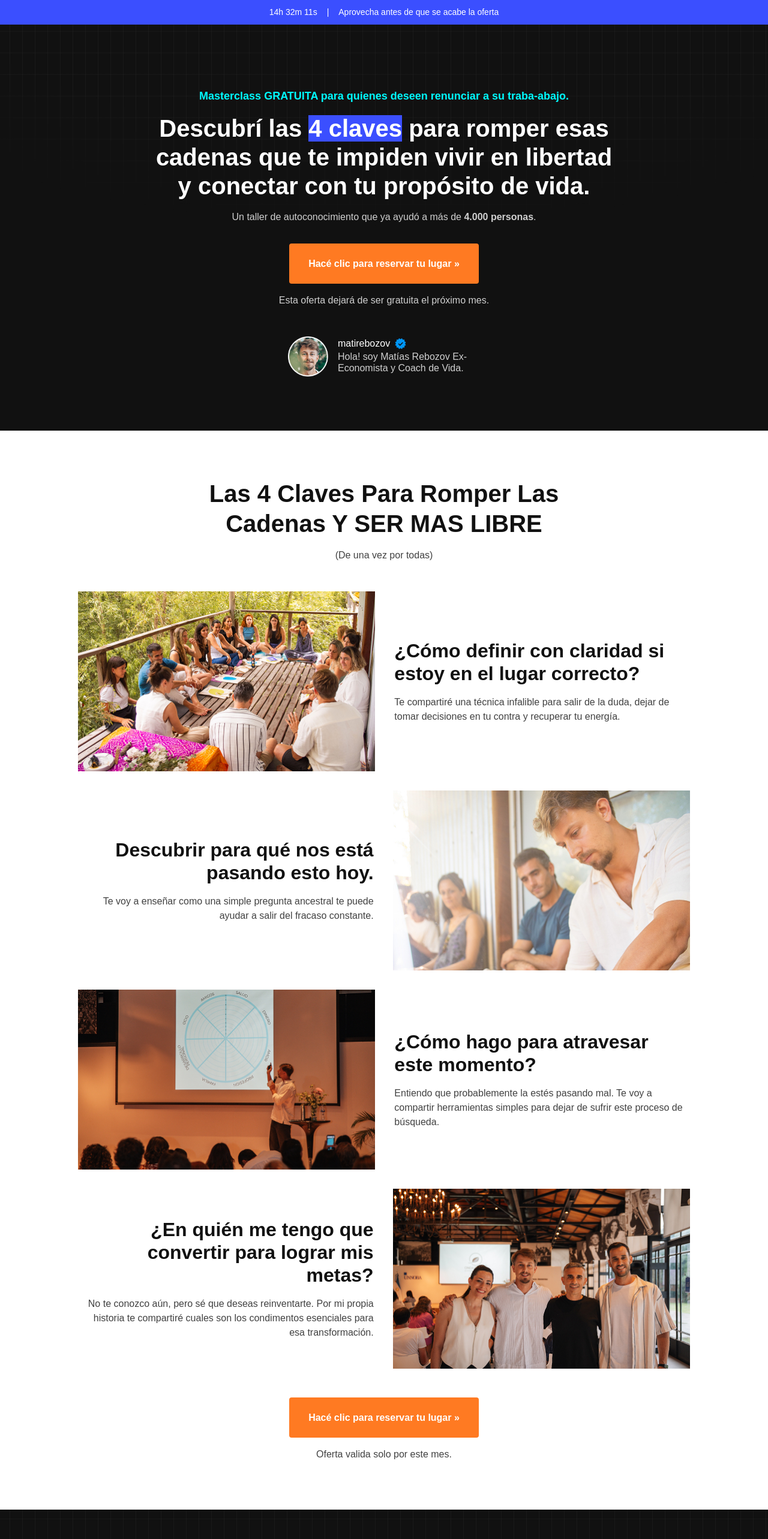
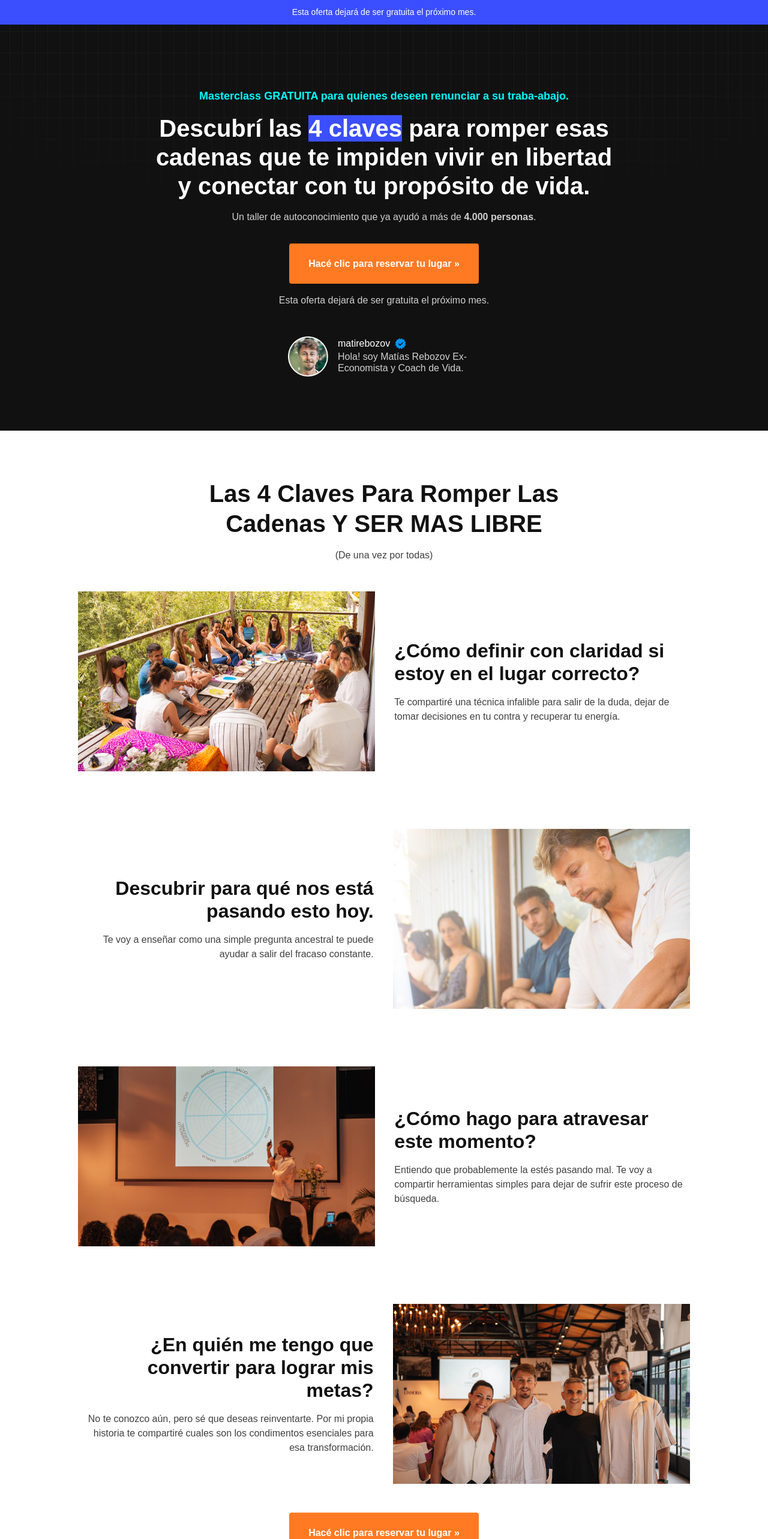
Before and after one commit to tomascosta2/circulohumano2025, an Astro site: page /masterclass in a window 1280 px wide. Shown: the top 2566 px of the page at 60% size. Built offline with nearby package versions, Linux system fonts and the light colour scheme; Astro itself is replaced by a stand-in of ours.

Commit message:
Detalles

```diff
--- a/src/components/opt-in/Contenido.astro
+++ b/src/components/opt-in/Contenido.astro
@@ -39,7 +39,7 @@ const CONTENIDOS = [
 			{
 				CONTENIDOS.map((contenido, index) => (
 					<div
-						class="group flex gap-4 md:gap-8 py-8 md:py-0 md:mb-0 md:not-last:mb-8 flex-col-reverse md:flex-row md:even:flex-row-reverse not-last:border-b border-neutral-950/20 md:border-none"
+						class="group flex gap-4 md:gap-8 not-first:pt-8 not-last:pb-8 md:py-0 md:mb-0 md:not-last:mb-8 flex-col-reverse md:flex-row md:even:flex-row-reverse not-last:border-b border-neutral-950/20 md:border-none"
 					>
 						<img src={contenido.imagen} class="bg-gray-400 h-auto md:h-[300px] w-full md:w-1/2" />
 						<div class="flex flex-col justify-center md:w-1/2">
@@ -58,7 +58,7 @@ const CONTENIDOS = [
 			<button class="ch-btn open-popup"
 				>Hacé clic para reservar tu lugar »</button
 			>
-			<p class="text-[#111]/80 text-center text-[14px] md:text-[16px] mt-4">Oferta valida solo por este mes.</p>
+			<p class="text-[#111]/80 text-center text-[14px] md:text-[16px] mt-4">Esta oferta dejará de ser gratuita el próximo mes.</p>
 		</div>
 	</div>
 </section>
--- a/src/components/opt-in/Matias.astro
+++ b/src/components/opt-in/Matias.astro
@@ -8,7 +8,7 @@
 			<img class="md:h-[600px] w-[511px] max-w-full mt-[60px] object-contain md:hidden block" src="/images/quien-soy-mobile.webp" alt="Hola! soy Matías Rebozov ex economista y Coach de vida" />
 			<img class="md:h-[600px] w-[511px] max-w-full mt-[60px] object-contain hidden md:block" src="/images/quien-soy.webp" alt="Hola! soy Matías Rebozov ex economista y Coach de vida" />
 			<div class="pb-[80px] md:pt-[92px]">
-				<h3 class="text-white font-bold text-[40px] leading-[120%]">¿Alguna vez te preguntaste quién sos? No vale decir lo que haces ni lo que tenés!</h3>
+				<h3 class="text-white font-bold text-[32px] md:text-[40px] leading-[120%]">¿Alguna vez te preguntaste quién sos? No vale decir lo que haces ni lo que tenés!</h3>
 				<div class="text-white mt-8">
 					<strong class="mb-4 block">Pero antes que nada: </strong>
 					<ul class=" list-disc list-inside">
@@ -22,7 +22,7 @@
 						<li class="mb-2">Tuve más de 300 clientes 1-1 en 15 países distintos.</li>
 						<li class="mb-2">Entrené a más de 4.000 personas a través de este taller.</li>
 						<li class="mb-2">Soy creador del Círculo Humano de Desarrollo (+200 egresados)</li>
-					</ul>
+					</ul>HACE CLIC ACÁ PARA RECLAMAR TU CLASE GRATIS »
 				</div>
 			</div>
 		</div>
--- a/src/components/opt-in/UpperBanner.astro
+++ b/src/components/opt-in/UpperBanner.astro
@@ -1,3 +1,3 @@
 <div class="bg-[#3B4FFF] py-[10px] px-4 text-[12px] md:text-[14px] relative z-50">
-	<p class="text-white font-medium text-center flex gap-4 justify-center"><span>14h 32m 11s</span> <span>|</span>  <span>Aprovecha antes de que se acabe la oferta</span></p>
+	<p class="text-white font-medium text-center">Esta oferta dejará de ser gratuita el próximo mes.</p>
 </div>
```
